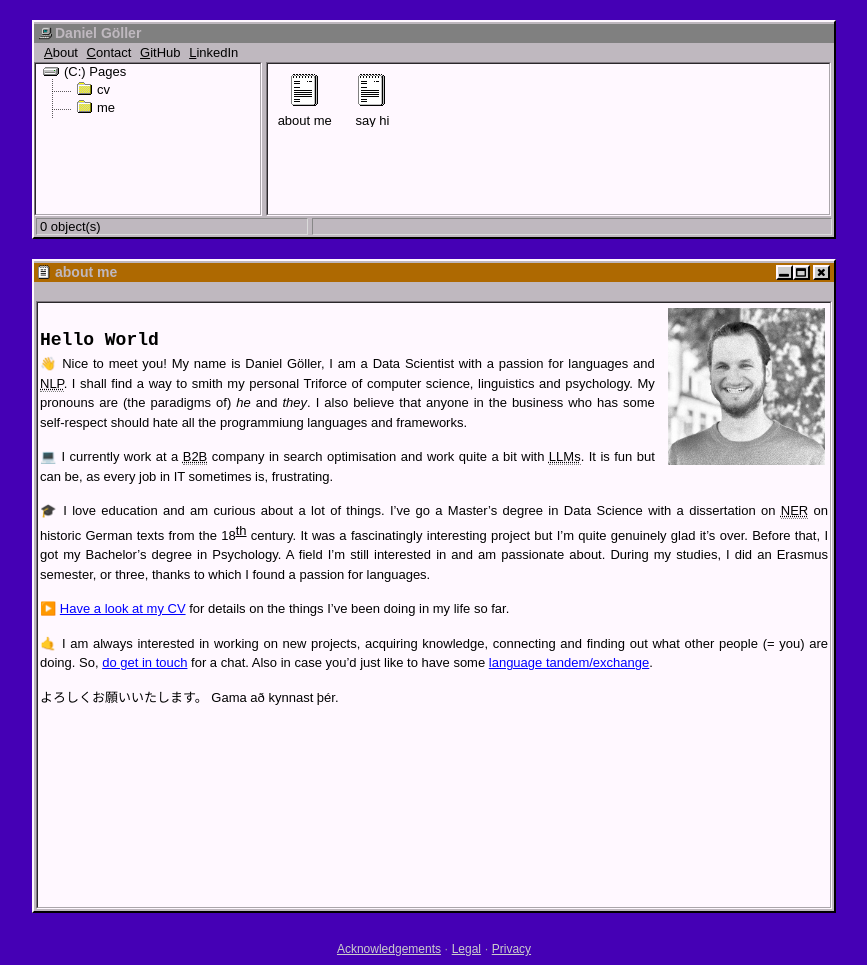
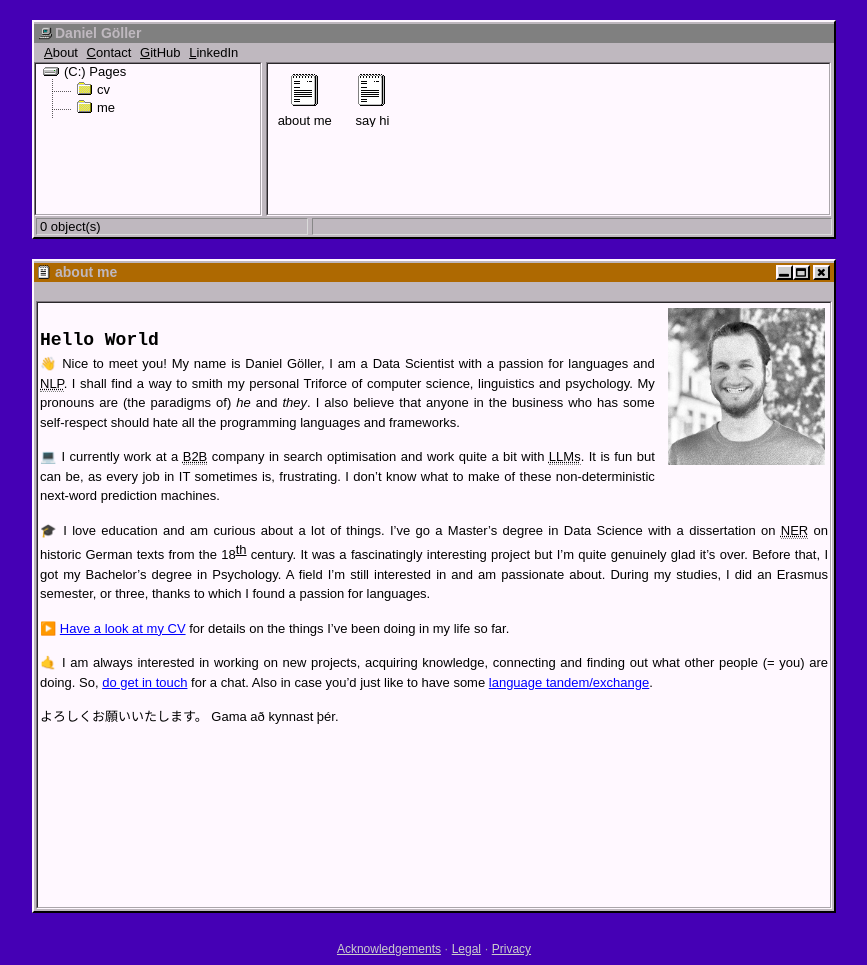
Before and after one commit to LelViLamp/LelViLamp.github.io, a Jekyll site: the page built from me/about-me.md, in a window 1280 px wide. Shown: the whole page, without its empty margins (206-1073 px from the left). Built offline with Jekyll 4.4.1, drawn with Linux system fonts in a browser that asks for light colours.

Commit message:
fix typos and be more sassy #29

```diff
--- a/cv/education.html
+++ b/cv/education.html
@@ -24,7 +24,7 @@ author: LelViLamp
     <div class="unhighlight">
         <h3>MSc Psychology 🧠</h3>
         <span class="company"><a href="https://plus.ac.at/psychologie" target="_blank">Universität Salzburg</a>, Austria 🇦🇹</span> &middot;
-        <span class="time_range">[10/2019, 06/2020] &Union; [10/2023, 09/2024]</span> &middot; currently on-hold
+        <span class="time_range">[10/2019, 06/2020] &Union; [10/2023, 09/2024]</span> &middot; on-hold
         <p>
             <ul>
                 <li>training in career coaching</li>
--- a/me/about-me.md
+++ b/me/about-me.md
@@ -9,9 +9,9 @@ author: LelViLamp
 
 ## <span style="font-family: 'Courier New', courier;">Hello World</span>
 
- 👋 Nice to meet you! My name is Daniel G&ouml;ller, I am a Data Scientist with a passion for languages and <abbr title="Natural Language Processing">NLP</abbr>. I shall find a way to smith my personal Triforce of computer science, linguistics and psychology. My pronouns are (the paradigms of) _he_ and _they_. I also believe that anyone in the business who has some self-respect should hate all the programmiung languages and frameworks.
+ 👋 Nice to meet you! My name is Daniel G&ouml;ller, I am a Data Scientist with a passion for languages and <abbr title="Natural Language Processing">NLP</abbr>. I shall find a way to smith my personal Triforce of computer science, linguistics and psychology. My pronouns are (the paradigms of) _he_ and _they_. I also believe that anyone in the business who has some self-respect should hate all the programming languages and frameworks.
 
-💻 I currently work at a <abbr title="business to business">B2B</abbr> company in search optimisation and work quite a bit with <abbr title="Large Language Models">LLMs</abbr>. It is fun but can be, as every job in IT sometimes is, frustrating.
+💻 I currently work at a <abbr title="business to business">B2B</abbr> company in search optimisation and work quite a bit with <abbr title="Large Language Models">LLMs</abbr>. It is fun but can be, as every job in IT sometimes is, frustrating. I don't know what to make of these non-deterministic next-word prediction machines.
 
 🎓 I love education and am curious about a lot of things. I've go a Master's degree in Data Science with a dissertation on <abbr title="Named Entity Recognition">NER</abbr> on historic German texts from the 18<sup style="text-decoration: underline; vertical-align: super;">th</sup> century. It was a fascinatingly interesting project but I'm quite genuinely glad it's over. Before that, I got my Bachelor's degree in Psychology. A field I'm still interested in and am passionate about. During my studies, I did an Erasmus semester, or three, thanks to which I found a passion for languages.
 
```
